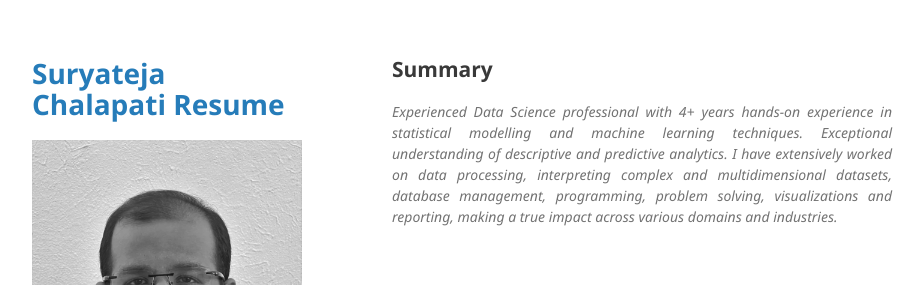
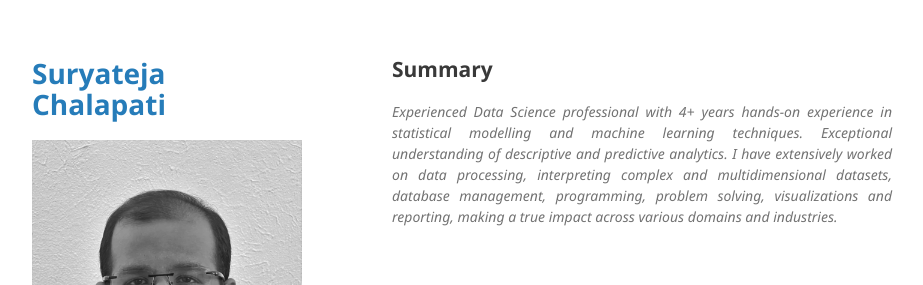
Before and after one commit to suryateja0153/Digital_Resume, a Jekyll site: the page built from index.md, in a window 1280 px wide. Shown: the top 285 px of the page, without its empty margins (178-1101 px from the left). Built offline with Jekyll 4.4.1, drawn with Linux system fonts in a browser that asks for light colours; our own code applies the rules of GitHub Pages for plain Markdown files.

Commit message:
Updated default.html

```diff
--- a/_layouts/default.html
+++ b/_layouts/default.html
@@ -16,7 +16,7 @@
     <div class="wrapper">
       <header>
         <!-- <h1><a href="{{ "/" | absolute_url }}">{{ site.title | default: site.github.repository_name }}</a></h1> -->
-        <h1><a href="{{ "/" | absolute_url }}">Suryateja Chalapati Resume</a></h1>
+        <h1><a href="{{ "/" | absolute_url }}">Suryateja Chalapati</a></h1>
 
         {% if site.logo %}
           <img src="{{site.logo | relative_url}}" alt="Logo" />
```
